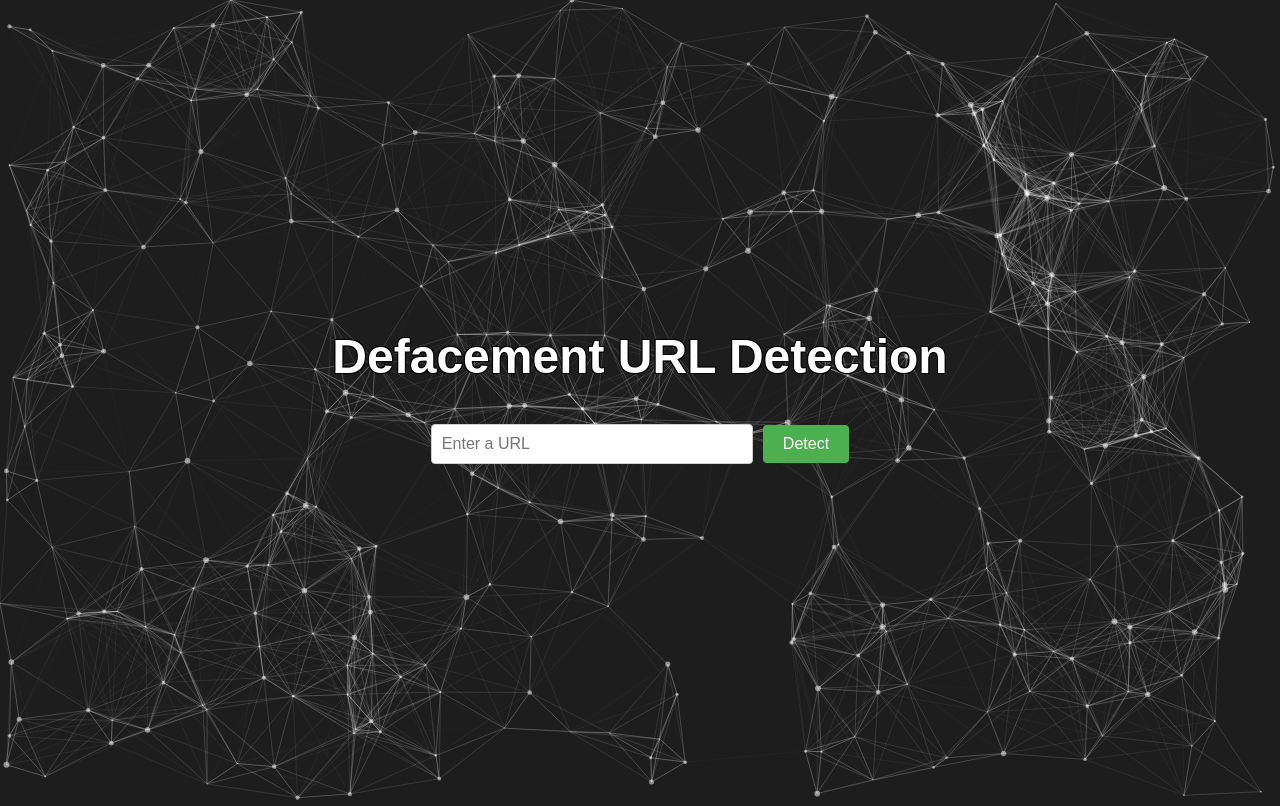
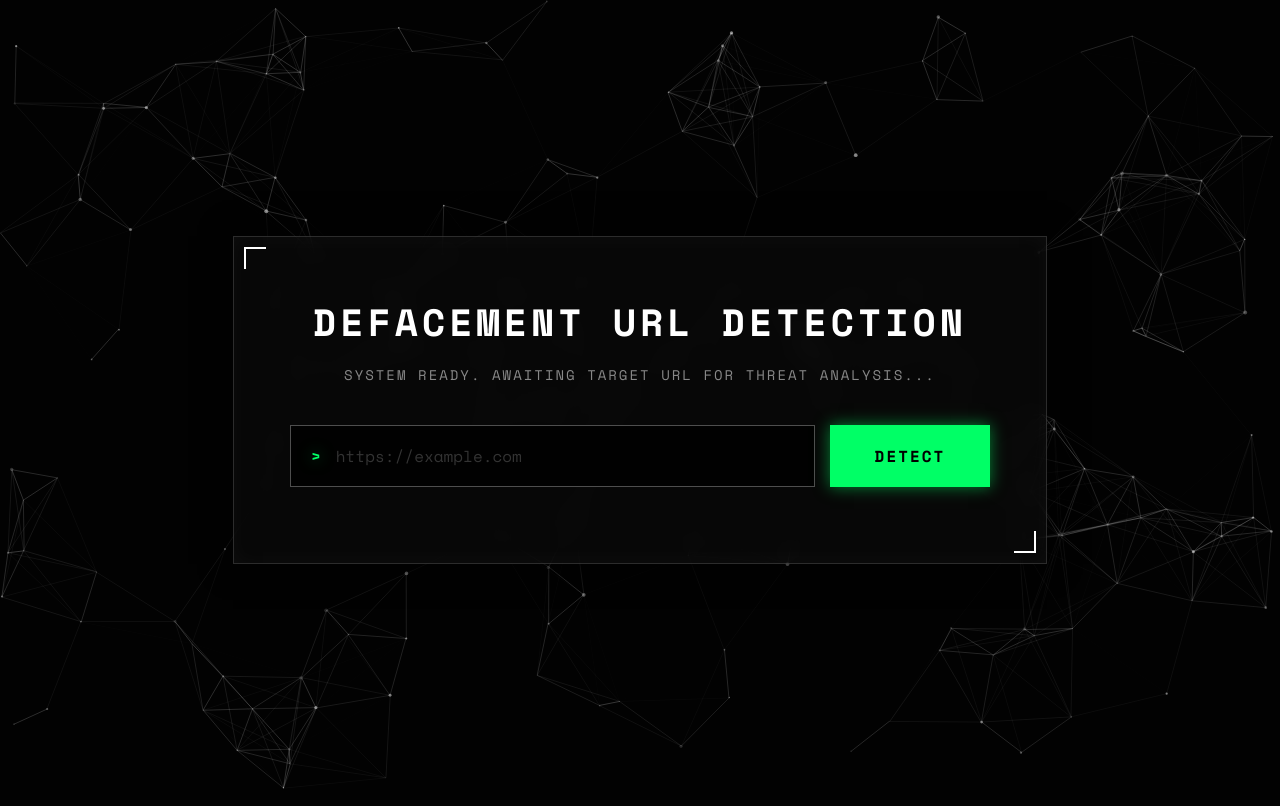
Before and after one commit to Anandhakryshnan/Defacement_URL_Detection, a Flask app: page / in a window 1280 px wide. Run offline with Flask 3, Linux system fonts and the light colour scheme.

Commit message:
feat: add frontend UI with particle background and optimize model loading on startup

```diff
--- a/app.py
+++ b/app.py
@@ -258,20 +258,29 @@ def home():
     return render_template('index.html')
 
 data = pd.read_csv('enhanced_feature_set.csv')
+print("Training model on startup...")
+model = RandomForestClassifier()
+X = data.drop(["class"], axis=1)
+y = data["class"]
+X_train, X_test, y_train, y_test = train_test_split(X, y, test_size=0.2, random_state=42)
+model.fit(X_train, y_train)
+print("Model trained successfully!")
 
 @app.route('/analyze', methods=['POST'])
 def predict():
-    model = RandomForestClassifier()
-    X = data.drop(["class"], axis=1)
-    y = data["class"]
-    X_train, X_test, y_train, y_test = train_test_split(X, y, test_size=0.2, random_state=42)
+    if 'url' in request.form:
+        url = request.form['url'].strip()
 
-    model.fit(X_train, y_train)
-    if 'url' in request.form:
-        url = request.form['url']
+        # Ensure the URL has a scheme so urlparse works correctly
+        if not url.startswith('http://') and not url.startswith('https://'):
+            url = 'http://' + url
+
         print(f"Received URL: {url}")
         # Extract features from the URL
-        features = test_it(url)
+        try:
+            features = test_it(url)
+        except Exception as e:
+            return jsonify({'error': str(e)}), 400
         # Make prediction using the loaded model
         print(features)
         xnew = [features]
--- a/static/app.js
+++ b/static/app.js
@@ -2,22 +2,13 @@
 /* How to use? : Check the GitHub README
 /* ----------------------------------------------- */
 
-/* To load a config file (particles.json) you need to host this demo (MAMP/WAMP/local)... */
-/*
-particlesJS.load('particles-js', 'particles.json', function() {
-  console.log('particles.js loaded - callback');
-});
-*/
-
-/* Otherwise just put the config content (json): */
-
 particlesJS("particles-js", {
   "particles": {
     "number": {
-      "value": 380,
+      "value": 150,
       "density": {
         "enable": true,
-        "value_area": 1000
+        "value_area": 800
       }
     },
     "color": {
@@ -31,25 +22,20 @@ particlesJS("particles-js", {
       },
       "polygon": {
         "nb_sides": 5
-      },
-      "image": {
-        "src": "img/github.svg",
-        "width": 100,
-        "height": 100
       }
     },
     "opacity": {
       "value": 0.5,
-      "random": false,
+      "random": true,
       "anim": {
-        "enable": false,
+        "enable": true,
         "speed": 1,
         "opacity_min": 0.1,
         "sync": false
       }
     },
     "size": {
-      "value": 3,
+      "value": 2,
       "random": true,
       "anim": {
         "enable": false,
@@ -60,21 +46,21 @@ particlesJS("particles-js", {
     },
     "line_linked": {
       "enable": true,
-      "distance": 130,
+      "distance": 120,
       "color": "#ffffff",
-      "opacity": 0.4,
+      "opacity": 0.25,
       "width": 1
     },
     "move": {
       "enable": true,
-      "speed": 1,
+      "speed": 2,
       "direction": "none",
-      "random": false,
+      "random": true,
       "straight": false,
       "out_mode": "out",
       "bounce": false,
       "attract": {
-        "enable": false,
+        "enable": true,
         "rotateX": 600,
         "rotateY": 1200
       }
@@ -95,9 +81,9 @@ particlesJS("particles-js", {
     },
     "modes": {
       "grab": {
-        "distance": 140,
+        "distance": 180,
         "line_linked": {
-          "opacity": 1
+          "opacity": 0.8
         }
       },
       "bubble": {
--- a/static/styles.css
+++ b/static/styles.css
@@ -1,113 +1,198 @@
+:root {
+  --bg-color: #050505;
+  --panel-bg: rgba(10, 10, 10, 0.7);
+  --border-color: #ffffff;
+  --text-main: #ffffff;
+  --text-muted: #888888;
+  --detect-btn: #00ff66;
+  --detect-hover: #00cc52;
+  --success: #00ff66;
+  --danger: #ff003c;
+  --glow-green: 0 0 15px rgba(0, 255, 102, 0.5);
+  --glow-red: 0 0 15px rgba(255, 0, 60, 0.5);
+}
+
 body {
-  font-family: Arial, sans-serif;
+  font-family: 'Space Mono', monospace;
   margin: 0;
   padding: 0;
   overflow: hidden;
-}
-
-.background {
-  position: absolute;
-  top: 0;
-  left: 0;
-  width: 100%;
-  height: 100%;
+  background-color: var(--bg-color);
+  color: var(--text-main);
 }
 
 #particles-js {
-    position: absolute;
-    width: 100%;
-    height: 100%;
-    background-color: #1d1d1d;
-    background-position: 50% 50%;
-    display: flex;
-    align-items: center;
-    justify-content: center;
+  position: absolute;
+  top: 0; left: 0; width: 100%; height: 100%;
+  z-index: 0;
+  background: #020202;
 }
 
 .container {
   position: absolute;
-  display: flex;
-  flex-direction: column;
-  align-items: center;
-  justify-content: center;
+  top: 0; left: 0; width: 100%; height: 100%;
+  display: flex; flex-direction: column; align-items: center; justify-content: center;
   z-index: 1;
-  animation: fadeIn 1s ease-in-out;
+  pointer-events: none;
 }
 
+.glass-panel {
+  pointer-events: auto;
+  background: var(--panel-bg);
+  backdrop-filter: blur(10px);
+  -webkit-backdrop-filter: blur(10px);
+  border: 1px solid rgba(255, 255, 255, 0.15);
+  padding: 3.5rem;
+  width: 90%;
+  max-width: 700px;
+  box-shadow: 0 0 30px rgba(0, 0, 0, 0.8), inset 0 0 20px rgba(255, 255, 255, 0.03);
+  text-align: center;
+  position: relative;
+}
+
+/* Corner Accents */
+.glass-panel::before, .glass-panel::after {
+  content: ''; position: absolute; width: 20px; height: 20px; border: 2px solid #fff; pointer-events: none;
+}
+.glass-panel::before { top: 10px; left: 10px; border-right: none; border-bottom: none; }
+.glass-panel::after { bottom: 10px; right: 10px; border-left: none; border-top: none; }
+
+/* Glitch Heading */
 .heading {
-  font-size: 48px;
-  font-weight: bold;
-  color: white;
-  text-shadow: -1px -1px 0 #000, 1px -1px 0 #000, -1px 1px 0 #000, 1px 1px 0 #000;
+  font-size: 38px;
+  font-weight: 700;
+  margin: 0 0 10px 0;
+  color: #ffffff;
+  text-transform: uppercase;
+  letter-spacing: 4px;
+}
+
+.subtitle {
+  color: var(--text-muted);
+  font-size: 14px;
   margin-bottom: 40px;
-  animation: fadeIn 1s ease-in-out;
+  text-transform: uppercase;
+  letter-spacing: 2px;
 }
 
 .input-container {
-  display: flex;
-  align-items: center;
-  margin-bottom: 20px;
+  display: flex; gap: 15px; margin-bottom: 20px; flex-direction: column;
+}
+@media (min-width: 640px) { .input-container { flex-direction: row; } }
+
+.input-wrapper {
+  flex: 1; display: flex; align-items: center;
+  background: rgba(0, 0, 0, 0.8);
+  border: 1px solid rgba(255, 255, 255, 0.3);
+  transition: all 0.3s ease;
+}
+
+.input-wrapper:focus-within {
+  border-color: var(--detect-btn);
+  box-shadow: var(--glow-green);
+}
+
+.prompt-symbol {
+  color: var(--detect-btn);
+  padding-left: 20px;
+  font-weight: 700;
+  text-shadow: var(--glow-green);
 }
 
 input[type="text"] {
-  padding: 10px;
-  font-size: 16px;
-  border: 1px solid #ccc;
-  border-radius: 4px;
-  width: 300px;
-  animation: slideIn 1s ease-in-out;
+  flex: 1; padding: 18px 15px; font-size: 16px; font-family: 'Space Mono', monospace;
+  background: transparent; border: none; color: var(--text-main); outline: none;
+}
+input[type="text"]::placeholder { color: rgba(255, 255, 255, 0.2); }
+
+button#submitBtn {
+  position: relative; padding: 18px 40px; font-size: 16px; font-weight: 700;
+  font-family: 'Space Mono', monospace;
+  background: var(--detect-btn); color: #000; border: none; cursor: pointer;
+  transition: all 0.3s ease; min-width: 160px; text-transform: uppercase; letter-spacing: 2px;
+  box-shadow: var(--glow-green);
+}
+button#submitBtn:hover:not(:disabled) {
+  background: #ffffff; color: #000; box-shadow: 0 0 20px rgba(255, 255, 255, 0.6);
+}
+button:disabled { opacity: 0.6; cursor: not-allowed; }
+
+#predictionResult {
+  margin-top: 20px; padding: 30px; font-size: 24px; font-weight: 700;
+  text-transform: uppercase; letter-spacing: 2px;
+  border: 1px solid transparent; display: flex; flex-direction: column; align-items: center; gap: 20px;
+  animation: fadeIn 0.5s ease;
 }
 
-button {
-  padding: 10px 20px;
-  font-size: 16px;
-  background-color: #4CAF50;
-  color: white;
-  border: none;
-  border-radius: 4px;
-  cursor: pointer;
-  margin-left: 10px;
-  animation: slideIn 1s ease-in-out;
+#predictionResult.success {
+  background: rgba(0, 255, 102, 0.05); color: var(--success);
+  border-color: var(--success); box-shadow: inset 0 0 15px rgba(0, 255, 102, 0.1), var(--glow-green);
 }
 
-button:hover {
-  background-color: #45a049;
+#predictionResult.danger {
+  background: rgba(255, 0, 60, 0.05); color: var(--danger);
+  border-color: var(--danger); box-shadow: inset 0 0 20px rgba(255, 0, 60, 0.2), var(--glow-red);
+  animation: pulse-danger 2s infinite;
 }
 
-#predictionResult {
-  color: white;
-  font-size: 24px;
-  margin-top: 20px;
-  animation: fadeIn 1s ease-in-out;
+@keyframes pulse-danger {
+  0% { box-shadow: inset 0 0 10px rgba(255,0,60,0.1), 0 0 10px rgba(255,0,60,0.2); }
+  50% { box-shadow: inset 0 0 30px rgba(255,0,60,0.3), 0 0 30px rgba(255,0,60,0.5); }
+  100% { box-shadow: inset 0 0 10px rgba(255,0,60,0.1), 0 0 10px rgba(255,0,60,0.2); }
 }
 
-@keyframes fadeIn {
-  0% { opacity: 0; }
-  100% { opacity: 1; }
+.btn-outline {
+  padding: 12px 24px; background: transparent; color: #fff;
+  border: 1px solid #fff; font-size: 14px; font-weight: 700;
+  font-family: 'Space Mono', monospace; text-transform: uppercase; letter-spacing: 1px;
+  cursor: pointer; transition: all 0.3s ease;
 }
+.btn-outline:hover { background: #fff; color: #000; box-shadow: 0 0 15px rgba(255,255,255,0.4); }
 
-@keyframes slideIn {
-  0% { transform: translateX(-100%); }
-  100% { transform: translateX(0); }
+.hidden { display: none !important; }
+
+/* Loader */
+.loader {
+  width: 20px; height: 20px; border: 2px solid rgba(0,0,0,0.3);
+  border-radius: 50%; border-top-color: #000; animation: spin 1s linear infinite;
 }
+@keyframes spin { to { transform: rotate(360deg); } }
+@keyframes fadeIn { 0% { opacity: 0; } 100% { opacity: 1; } }
 
-@keyframes backgroundAnimation {
-  0% { background-position: 0% 50%; }
-  50% { background-position: 100% 50%; }
-  100% { background-position: 0% 50%; }
+/* Responsive adjustments for mobile */
+@media (max-width: 640px) {
+  .glass-panel {
+    padding: 2rem 1.5rem;
+    width: 95%;
+  }
+
+  .heading {
+    font-size: 24px;
+    letter-spacing: 2px;
+  }
+
+  .subtitle {
+    font-size: 12px;
+    margin-bottom: 25px;
+  }
+
+  .input-container {
+    gap: 10px;
+  }
+
+  input[type="text"] {
+    padding: 15px 10px;
+    font-size: 14px;
+  }
+
+  button#submitBtn {
+    width: 100%;
+    padding: 15px 20px;
+  }
+
+  #predictionResult {
+    padding: 20px 15px;
+    font-size: 18px;
+    gap: 15px;
+  }
 }
-
-@keyframes graphAnimation {
-  0% { transform: scale(1); }
-  100% { transform: scale(2); }
-}
-
-@keyframes nodeAnimation {
-  0% { transform: scale(1) rotate(0deg); }
-  100% { transform: scale(1.5) rotate(360deg); }
-}
-
-@keyframes branchAnimation {
-  0% { transform: scaleX(1) rotate(1deg); }
-  100% { transform: scaleX(1.5) rotate(180deg); }
-}
--- a/templates/index.html
+++ b/templates/index.html
@@ -4,37 +4,89 @@
     <meta charset="UTF-8">
   <meta name="viewport" content="width=device-width, initial-scale=1.0">
   <title>Defaced URL Detector</title>
+  <link href="https://fonts.googleapis.com/css2?family=Space+Mono:wght@400;700&display=swap" rel="stylesheet">
   <link rel="stylesheet" type="text/css" href="{{ url_for('static', filename='styles.css') }}">
 </head>
 <body>
-    <div class="background">
-        <div id="particles-js">
-          <!-- Graph nodes and branches will be generated here -->
+    <div id="particles-js"></div>
     <div class="container">
+      <div class="glass-panel">
         <h1 class="heading">Defacement URL Detection</h1>
+        <p class="subtitle">System Ready. Awaiting Target URL for Threat Analysis...</p>
         <form id="urlForm" method="POST" class="input-container">
-                <input type="text" id="urlInput" name="url" placeholder="Enter a URL" />
-                <button type="submit">Detect</button>
+            <div class="input-wrapper">
+                <span class="prompt-symbol">></span>
+                <input type="text" id="urlInput" name="url" placeholder="https://example.com" required autocomplete="off" />
+            </div>
+            <button type="submit" id="submitBtn">
+                <span class="btn-text">Detect</span>
+                <span class="loader hidden"></span>
+            </button>
         </form>
-            <div id="predictionResult">
-            </div>
+        <div id="predictionResult" class="hidden">
+            <div id="predictionText"></div>
+            <button id="resetBtn" type="button" class="btn-outline hidden">Analyze New Target</button>
         </div>
       </div>
     </div>
     <footer>
-
     </footer>
     <script>
         document.getElementById('urlForm').addEventListener('submit', async (e) => {
             e.preventDefault();
             const form = e.target;
             const formData = new FormData(form);
+            const btn = document.getElementById('submitBtn');
+            const btnText = btn.querySelector('.btn-text');
+            const loader = btn.querySelector('.loader');
+            const resultDiv = document.getElementById('predictionResult');
+            const resultText = document.getElementById('predictionText');
+            const resetBtn = document.getElementById('resetBtn');
+
+            // Show loading state
+            btn.disabled = true;
+            btnText.classList.add('hidden');
+            loader.classList.remove('hidden');
+            resultDiv.classList.add('hidden');
+            resultDiv.classList.remove('success', 'danger');
+
+            try {
                 const response = await fetch('/analyze', {
                     method: 'POST',
                     body: formData,
                 });
                 const data = await response.json();
-            document.getElementById('predictionResult').innerText = `Prediction: ${data.prediction}`;
+
+                resultText.innerText = `[Result]: ${data.prediction}`;
+
+                // Transition UI state
+                form.classList.add('hidden');
+                resultDiv.classList.remove('hidden');
+                resetBtn.classList.remove('hidden');
+
+                if (data.prediction.toLowerCase().includes('defacement') || data.prediction.toLowerCase().includes('phishing') || data.prediction.toLowerCase().includes('malware')) {
+                    resultDiv.classList.add('danger');
+                } else {
+                    resultDiv.classList.add('success');
+                }
+            } catch (err) {
+                resultText.innerText = '[Error]: Analysis failed.';
+                form.classList.add('hidden');
+                resultDiv.classList.remove('hidden');
+                resultDiv.classList.add('danger');
+                resetBtn.classList.remove('hidden');
+            } finally {
+                // Restore button state
+                btn.disabled = false;
+                btnText.classList.remove('hidden');
+                loader.classList.add('hidden');
+            }
+        });
+
+        document.getElementById('resetBtn').addEventListener('click', () => {
+            document.getElementById('urlForm').classList.remove('hidden');
+            document.getElementById('predictionResult').classList.add('hidden');
+            document.getElementById('urlInput').value = '';
         });
     </script>
     <script src="{{ url_for('static', filename='particles.js') }}"></script>
```
Also changed, not shown: requirements.txt (+7 -6 lines). Lines whose indentation alone changed are shown as unchanged.
